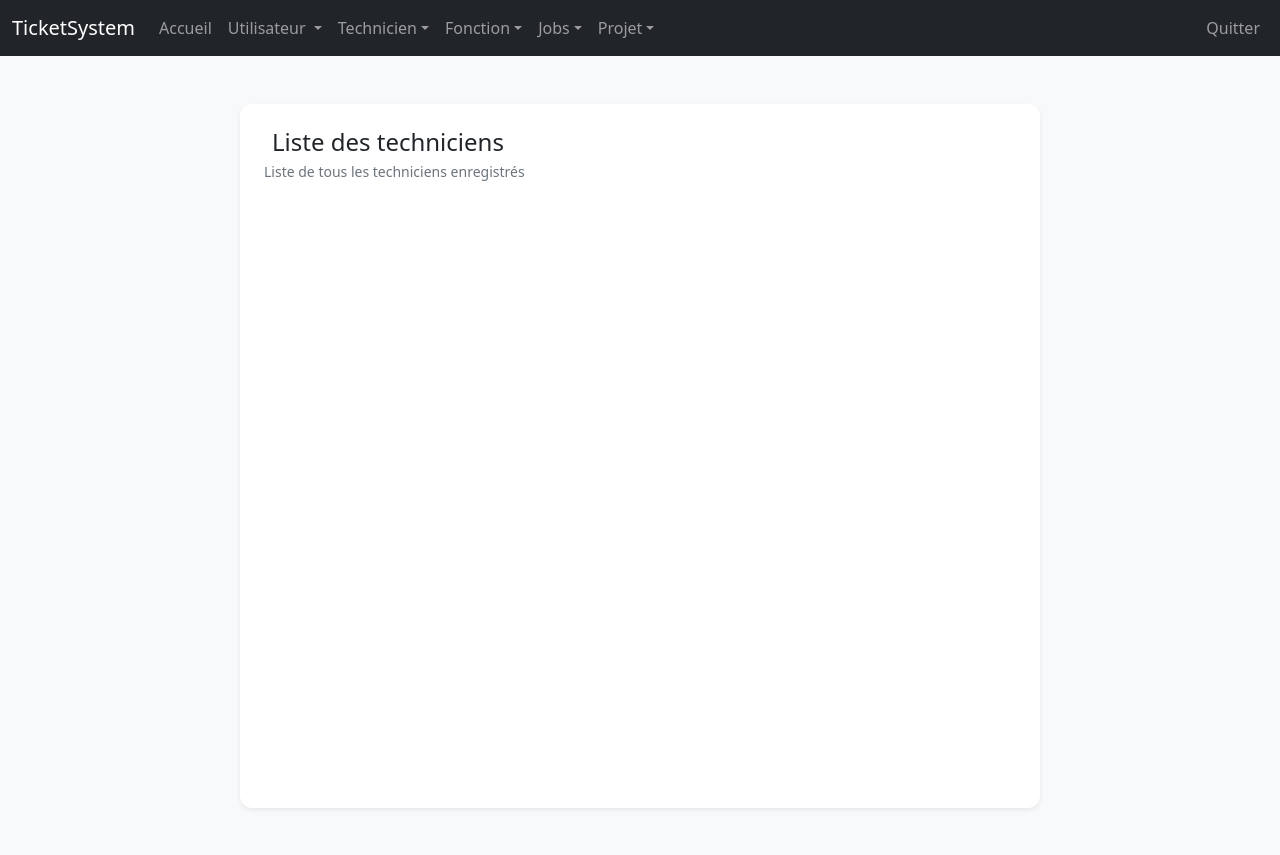
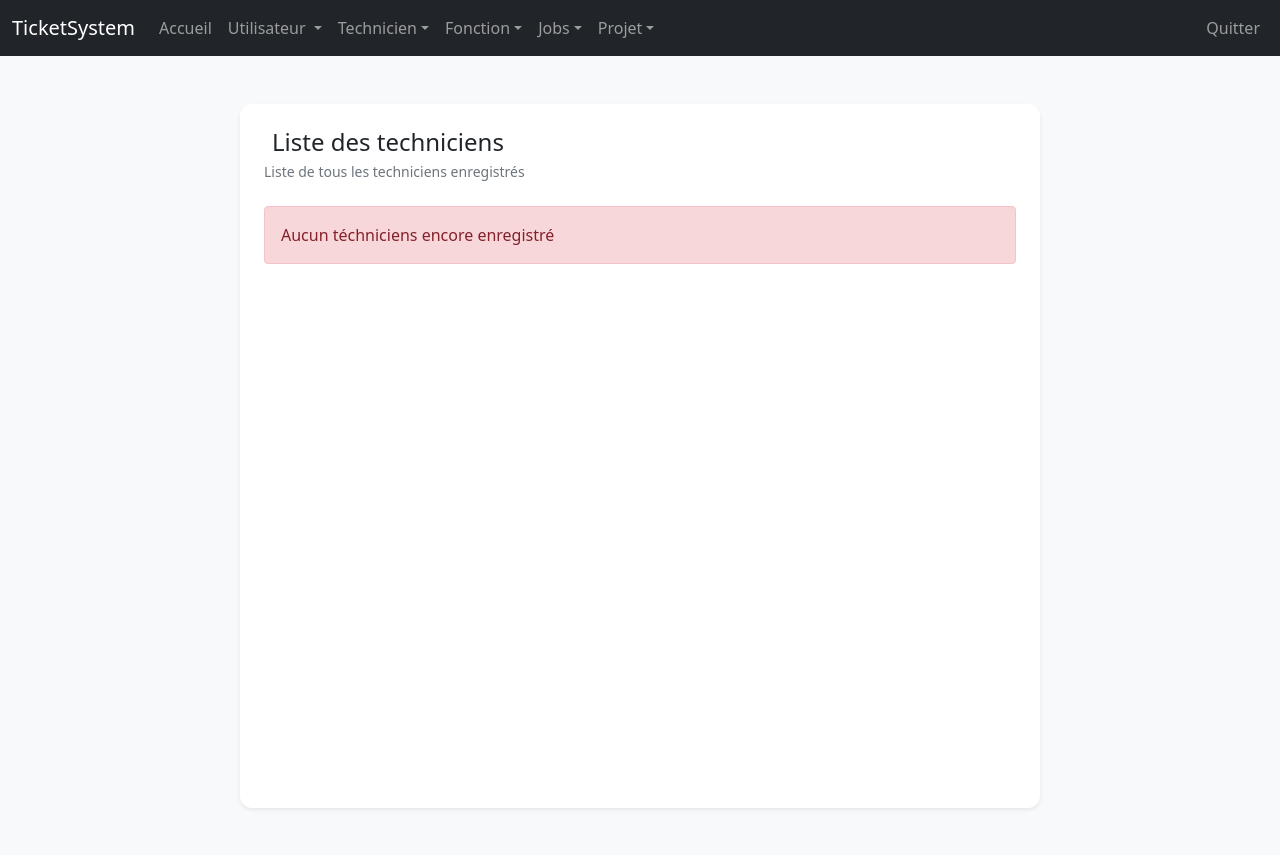
Before and after one commit to LoKiass/ProjetTicketIT, a PHP site: template Src/View/Tech/ListTech.twig in a window 1280 px wide. Shown: the top 855 px of the page. Run offline with PHP 8.4, Linux system fonts and the light colour scheme; the template is opened without the code that fills it, so the values that code supplies are empty; some libraries are stand-ins or nearby versions.

Commit message:
Refine templates and managers: handle empty states for jobs, technicians, and functions; improve success/error message styling; and ensure managers return empty arrays instead of throwing exceptions.

```diff
--- a/Src/Model/Service/Manager/FonctionManager.php
+++ b/Src/Model/Service/Manager/FonctionManager.php
@@ -63,7 +63,7 @@ class FonctionManager
             }
 
             if (empty($TabFunction)) {
-                throw new NotFoundException("La liste est vide ou aucune fonction n'existe");
+                return [];
             }
 
             return $TabFunction;
--- a/Src/Model/Service/Manager/JobManager.php
+++ b/Src/Model/Service/Manager/JobManager.php
@@ -31,7 +31,7 @@ class JobManager
             }
 
             if(empty($TabJob)){
-                throw new NotFoundException("Aucun jobs trouver au niveau de la BDD");
+                return [];
             }
 
             return $TabJob;
--- a/Src/Model/Service/Manager/TechManager.php
+++ b/Src/Model/Service/Manager/TechManager.php
@@ -76,7 +76,7 @@ class TechManager
             }
 
             if (empty($TabTech)) {
-                throw new NotFoundException("La liste est vide ou aucun technicien n'existe");
+                return [];
             }
 
             return $TabTech;
--- a/Src/View/Fonction/ListFonction.twig
+++ b/Src/View/Fonction/ListFonction.twig
@@ -20,6 +20,9 @@
                 {% endif %}
                 {% if errorMessage is defined and errorMessage is not null%}
                     <div class="alert alert-danger">{{ errorMessage }}</div>
+                {% endif %}
+                {% if TabFonction is empty %}
+                    <div class="alert alert-danger">Aucune fonction encore enregistré</div>
                 {% endif %}
 
                 {% if TabFonction is not null %}
--- a/Src/View/Job/CreateJob.twig
+++ b/Src/View/Job/CreateJob.twig
@@ -22,7 +22,7 @@
                     </div>
                 {% elseif success is defined and success == true %}
                     <div class="mt-4 text-center">
-                        <p class="text-success bg-light p-1">Technicien crée avec succès</p>
+                        <p class="alert alert-success">Jobs crée avec succès</p>
                     </div>
                 {% endif %}
                 <form method="post">
--- a/Src/View/Job/ListJob.twig
+++ b/Src/View/Job/ListJob.twig
@@ -22,6 +22,9 @@
                 {% endif %}
                 {% if successMessage is defined and successMessage != "" %}
                     <div class="alert alert-success">{{ successMessage }}</div>
+                {% endif %}
+                {% if TabJob is empty %}
+                    <div class="alert alert-danger">Aucun jobs encore enregistré</div>
                 {% endif %}
                 {% if TabJob is not null %}
                     <div class="table-responsive">
--- a/Src/View/Login/Login.twig
+++ b/Src/View/Login/Login.twig
@@ -45,3 +45,4 @@
         </div>
     </div>
 {% endblock %}
+{% block footer %} {% endblock %}
--- a/Src/View/Tech/ListTech.twig
+++ b/Src/View/Tech/ListTech.twig
@@ -21,6 +21,9 @@
                 {% endif %}
                 {% if successMessage is defined and successMessage != null %}
                     <div class="alert alert-success">{{ successMessage }}</div>
+                {% endif %}
+                {% if TabTech is empty %}
+                    <div class="alert alert-danger">Aucun téchniciens encore enregistré </div>
                 {% endif %}
 
 
@@ -52,7 +55,7 @@
                                     </td>
                                     <td class="fw-semibold">
                                         {% for fonction in tech.getFonctions() %}
-                                            <span class="badge bg-info me-1">
+                                            <span class="badge bg-warning">
                                                 {{ fonction.Descr }}
                                             </span>
                                         {% else %}
```
